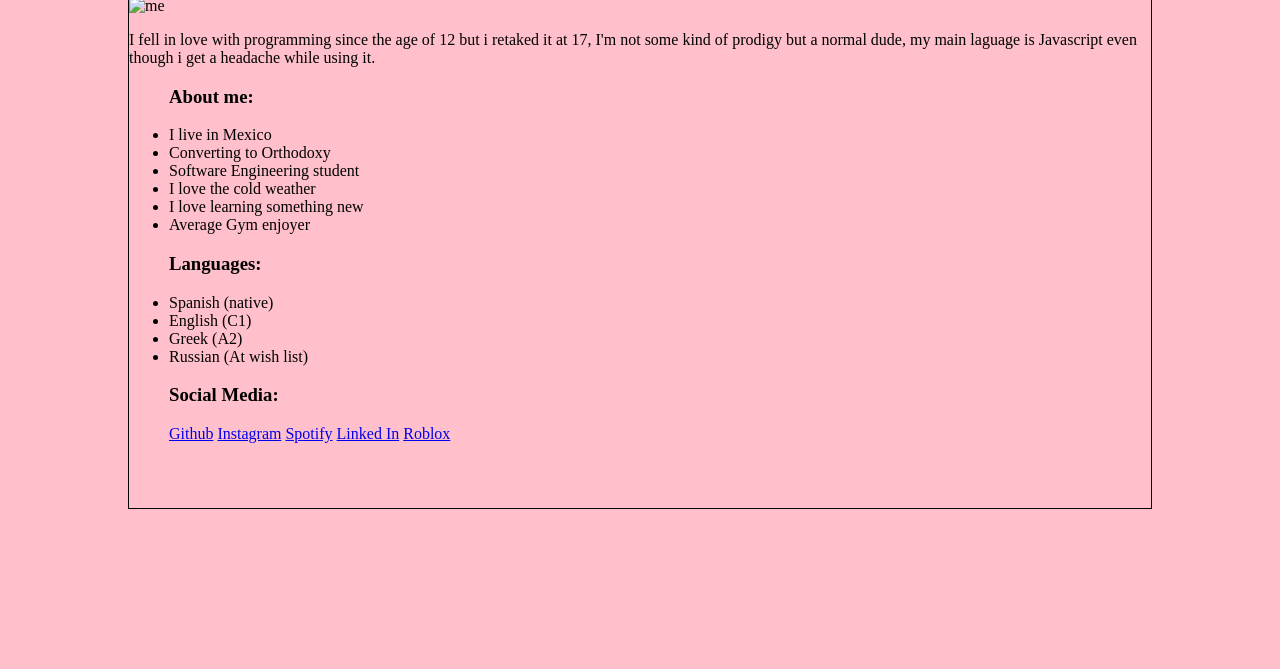
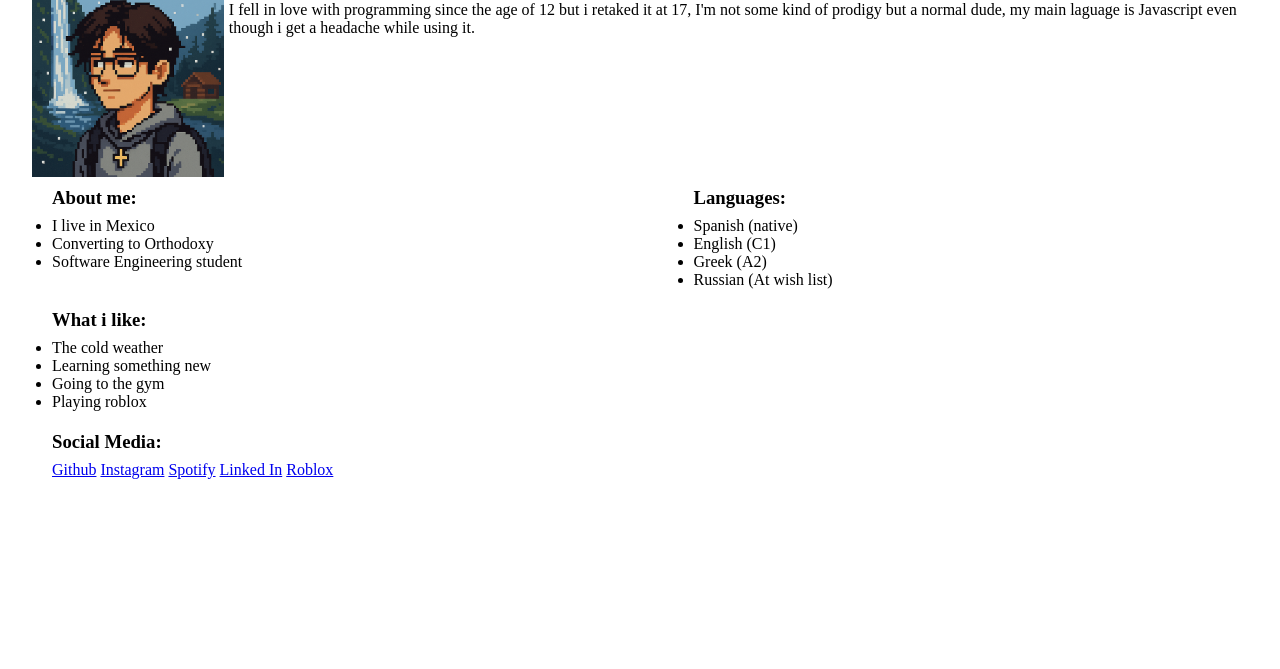
Before and after one commit to MoyyyL/personal-web, a website built with webpack: page src/index.html in a window 1280 px wide. Shown: the part 131-800 px from the top of the page. Built offline with nearby package versions, Linux system fonts and the light colour scheme.

Commit message:
i added styles and images and.... chatGPT fixed something but i dont know how

```diff
--- a/src/index.html
+++ b/src/index.html
@@ -7,7 +7,7 @@
     </head>
     <body>
         <header class="personal">
-            <h1 class="personal_names">Cacawate</h1>
+            <h1 class="personal__names">Cacawate.com</h1>
 
             <div class="personal_block">
                 <h2 class="personal__subtitle personal-translation">
@@ -15,9 +15,20 @@
                 </h2>
 
                 <div class="personal__foto-introduction">
-                    <img src="#" alt="me" />
+                    <img
+                      src="/img/1200avatar.png"
+                      srcset="/img/200avatar.png 200w,
+                              /img/480avatar.png 480w,
+                              /img/720avatar.png 720w"
+                      sizes="(max-width: 400px) 200px,
+                             (max-width: 600px) 480px,
+                             (max-width: 900px) 720px,
+                             1200px"
+                      alt="me"
+                    />
 
-                    <p class="personal__introdution personal-translation">
+
+                    <p class="personal__introduction personal-translation">
                         I fell in love with programming since the age of 12 but
                         i retaked it at 17, I'm not some kind of prodigy but a
                         normal dude, my main laguage is Javascript even though i
@@ -31,9 +42,6 @@
                         <li>I live in Mexico</li>
                         <li>Converting to Orthodoxy</li>
                         <li>Software Engineering student</li>
-                        <li>I love the cold weather</li>
-                        <li>I love learning something new</li>
-                        <li>Average Gym enjoyer</li>
                     </div>
 
                     <div class="list__languages list-item">
@@ -44,7 +52,15 @@
                         <li>Russian (At wish list)</li>
                     </div>
 
-                    <div class="list__Links list-item">
+                    <div class="list__love list-item">
+                        <h3>What i like:</h3>
+                        <li>The cold weather</li>
+                        <li>Learning something new</li>
+                        <li>Going to the gym</li>
+                        <li>Playing roblox</li>
+                    </div>
+
+                    <div class="list__links list-item">
                         <h3>Social Media:</h3>
                         <a href="https://github.com/MoyyyL" target="_blank"
                             >Github</a
--- a/src/styles.css
+++ b/src/styles.css
@@ -1,6 +1,7 @@
 body {
     margin: 0;
-    background-color: pink;
+    width: 100%;
+    background-color: white;
     display: flex;
     flex-direction: column;
 }
@@ -16,10 +17,67 @@ img {
 /** Introduction section*/
 
 .personal {
-    width: 80%;
-    height: 80dvh;
-    margin: auto;
+    width: 100%;
+    height: 100dvh;
+    padding: 2rem;
+}
+
+.personal__names {
+    margin: 0;
+}
+
+.personal__subtitle {
+    margin-bottom: 0;
+}
+
+.personal__foto-introduction {
+    display: flex;
+    gap: 0.3rem;
+}
+
+.personal__introduction {
+    margin-bottom: 0;
+}
+
+.personal__foto-introduction img {
+    width: clamp(150px, 15dvw, 720px);
+    height: clamp(150px, 15dvw, 720px);
     align-self: center;
-    justify-self: center;
-    border: 1px solid black;
 }
+
+.personal__list {
+    margin: 0;
+    padding: 0;
+    display: grid;
+    grid-template-areas:
+        "aboutMe Languages"
+        "love love"
+        "social social"
+    ;
+    column-gap: 1rem;
+}
+
+.list-item {
+    padding: 10px 0px 10px 20px;
+}
+
+.list-item h3 {
+    margin-top: 0;
+    margin-bottom: 0.5rem;
+}
+
+.list__about_me {
+    grid-area: aboutMe;
+}
+
+.list__languages {
+    grid-area: Languages;
+}
+
+.list__love {
+    grid-area: love;
+}
+
+.list__links {
+    grid-area: social;
+}
--- a/webpack.config.js
+++ b/webpack.config.js
@@ -1,22 +1,38 @@
 // webpack.config.js
 const path = require('path');
 const HtmlWebpackPlugin = require('html-webpack-plugin');
+const CopyWebpackPlugin = require('copy-webpack-plugin');
 
 module.exports = {
+  // El modo que pases en la CLI (webpack --mode production) sobrescribirá esto si lo necesitas.
   mode: 'development',
   entry: './src/script.js',
   output: {
     filename: 'main.js',
     path: path.resolve(__dirname, 'dist'),
     clean: true,
+    publicPath: '/', // importante para que las rutas absolutas funcionen
   },
   devtool: 'eval-source-map',
   devServer: {
     watchFiles: ['./src/index.html'],
+    static: {
+      directory: path.join(__dirname, 'public'), // sirve public/ en la raíz
+      publicPath: '/',                            // => /img/archivo.png
+    },
+    port: 8080,
+    open: true,
   },
   plugins: [
     new HtmlWebpackPlugin({
       template: './src/index.html',
+      // minify: false, // opcional para depurar
+    }),
+    // Copia el contenido de public a dist en el build
+    new CopyWebpackPlugin({
+      patterns: [
+        { from: path.resolve(__dirname, 'public'), to: path.resolve(__dirname, 'dist') },
+      ],
     }),
   ],
   module: {
@@ -28,6 +44,9 @@ module.exports = {
       {
         test: /\.html$/i,
         loader: 'html-loader',
+        options: {
+          sources: false, // evita que html-loader reescriba src/srcset
+        },
       },
       {
         test: /\.(png|svg|jpg|jpeg|gif)$/i,
```
Also changed, not shown: package.json (+6 -2 lines), public/img/200avatar.png (added), public/img/480avatar.png (added), public/img/720avatar.png (added), 1 other file. Lines whose indentation alone changed are shown as unchanged.
